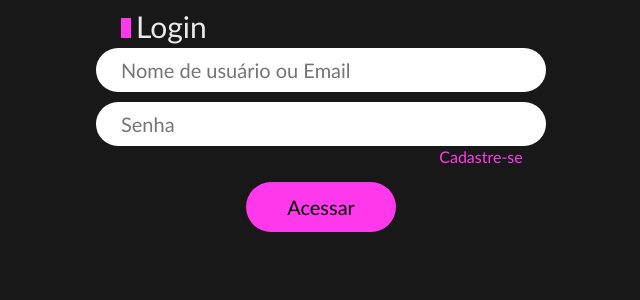
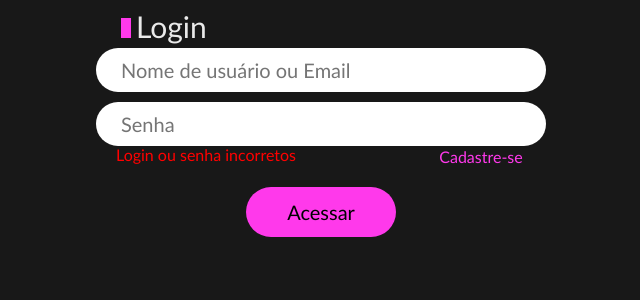
Before and after one commit to MeChamaDeCarinha/EasyD20, a PHP site: page / in a window 1280 px wide. Shown: the part 237-537 px from the top of the page, without its empty margins (319-959 px from the left). Run offline with PHP 8.4, Linux system fonts and the light colour scheme; a user stored in the database is signed in.

Commit message:
Adicionado sistema de alerta caso erre a senha

```diff
--- a/CSS/main.css
+++ b/CSS/principal.css
@@ -65,6 +65,15 @@ input:focus{
     width: 450px;
 }
 
+#auth {
+    color: red;
+    position: relative;
+    top: -17px;
+    right: 115px;
+    margin-bottom: -15px;
+    min-height: 20px;
+}
+
 #logar, #cadastrar {
     position: relative;
     top: 20px;
--- a/logout.php
+++ b/PHP/logout.php
@@ -5,5 +5,5 @@
 
     session_destroy();
 
-    header("Location: index.php");
+    header("Location: ../index.php");
 ?>
--- a/dashboard.php
+++ b/dashboard.php
@@ -13,7 +13,7 @@
 
 <body>
     <t1>Conectado com sucesso: <?php echo $_SESSION['nick']?></t1>
-    <a href="logout.php">Sair</a>
+    <a href="PHP/logout.php">Sair</a>
 </body>
 
 </html>
--- a/index.php
+++ b/index.php
@@ -6,7 +6,7 @@
     <meta http-equiv="X-UA-Compatible" content="IE=edge">
     <meta name="viewport" content="width=device-width, initial-scale=1.0">
     <title>EasyD20</title>
-    <link rel="stylesheet" href="CSS/main.css">
+    <link rel="stylesheet" href="CSS/principal.css">
 </head>
 
 <body>
@@ -17,13 +17,24 @@
                 <h1>EasyD20</h1>
             </div>
             <div id="divcadastro">
-                <ul id="ullogin"><p id="ualogin">Login</p></ul>
+                <ul id="ullogin">
+                    <p id="ualogin">Login</p>
+                </ul>
                 <form action="PHP/login.php" method="POST">
                     <input type="text" name="login" id="login" placeholder="Nome de usuário ou Email" autofocus required>
                     <br>
                     <input type="password" name="senha" id="senha" placeholder="Senha" required>
                     <br>
                     <p id="cadastrar"><a href="cadastro.php">Cadastre-se</a></p>
+                    <p id="auth" name="auth"><?php
+                        if (!isset($_SESSION)) {
+                            session_start();
+                        }
+                        if (isset($_SESSION["auth"])) {
+                            echo "Login ou senha incorretos";
+                        }
+                        session_destroy();
+                    ?></p>
                     <input type="submit" value="Acessar" name="acessar" id="acessar">
                 </form>
             </div>
```
Also changed, not shown: PHP/login.php (+7 -0 lines).
